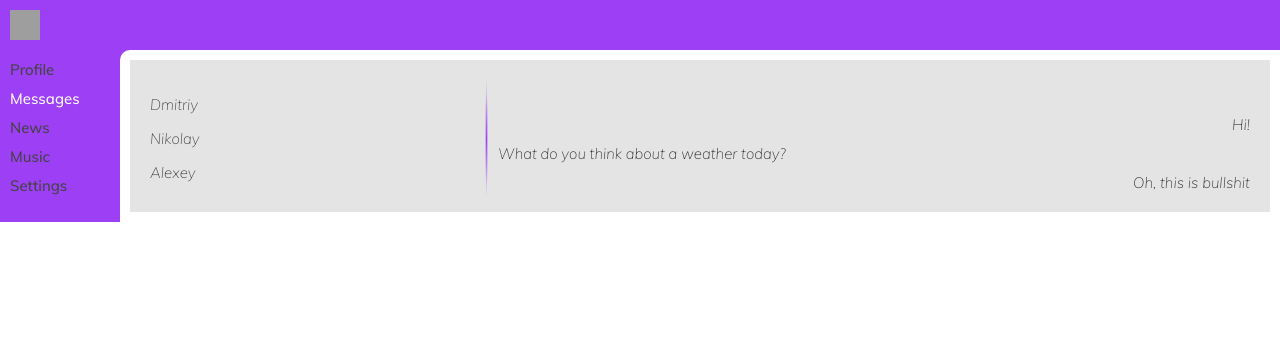
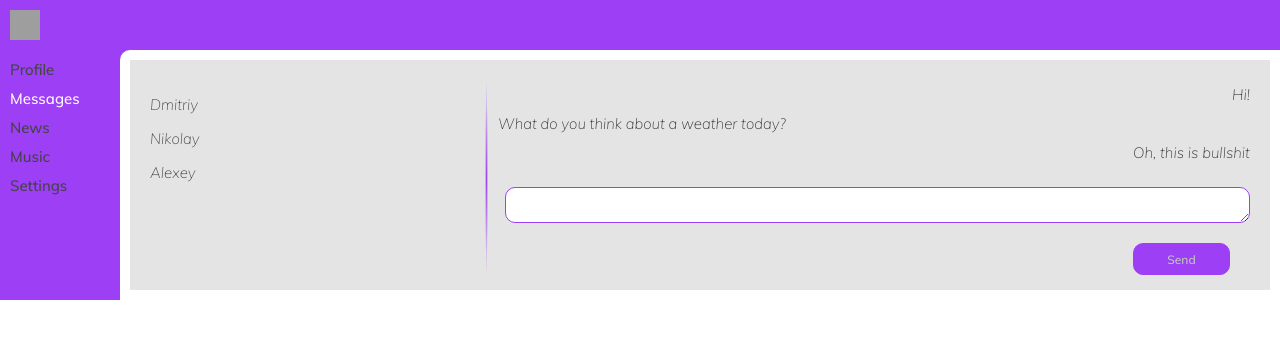
Before and after one commit to KoTuK2306/React-app, a React (Create React App) app: page /dialogs in a window 1280 px wide. Shown: the top 338 px of the page. Built offline with nearby package versions, Linux system fonts and the light colour scheme; grey boxes are pictures that could not be loaded.

Commit message:
Added textarea in messages

```diff
--- a/src/components/Dialogs/dialogs.jsx
+++ b/src/components/Dialogs/dialogs.jsx
@@ -24,8 +24,12 @@ const Dialogs = (props) =>{
                     <Line />
                     <div className = {classes.messages}>
                         {messages}
+                        <textarea className = {classes.textarea}></textarea>
+                        <div className = {classes.button}>Send</div>
                     </div>
+
                 </div>
+
             </BrowserRouter>
         );
 }
--- a/src/components/Dialogs/dialogs.module.css
+++ b/src/components/Dialogs/dialogs.module.css
@@ -15,3 +15,48 @@
     justify-content: flex-end;
     margin-right: 20px;
 }
+
+.textarea{
+    margin-top: 20px;
+    width: 96%;
+    height: 30px;
+    padding-left: 10px;
+    border: 1.25px solid rgb(157, 63, 245);
+    border-radius: 10px;
+    font-family: Mulish;
+    color: rgb(70, 70, 70);
+    transition: all 0.3s ease-in;
+}
+
+.textarea:focus{
+    border: 1.25px solid rgb(255, 93, 93);
+    border-radius: 10px;
+    outline: none;
+}
+
+.button{
+    display: flex;
+    justify-content: center;
+    align-items: center;
+    margin: 20px 20px 0 0 ;
+    padding: 5px 15px;
+    background: rgb(157, 63, 245);
+    border: 1px solid rgb(157, 63, 245);
+    border-radius: 10px;
+    height: 20px;
+    width: 65px;
+    font-size: 12px;
+    color: rgb(196, 196, 196);
+    font-family: Mulish-medium;
+    transition: all 0.3s ease-in;
+    cursor: pointer;
+    outline: none;
+}
+
+.button:hover{
+    color: black;
+    background: rgb(255, 93, 93);
+    height: 25px;
+    width: 75px;
+    border: 1px solid rgb(255, 93, 93);
+}
--- a/src/components/Profile/MyPosts/my-posts.jsx
+++ b/src/components/Profile/MyPosts/my-posts.jsx
@@ -2,21 +2,30 @@ import React, {useState} from 'react';
 import classes from './myPosts.module.css';
 
 const MyPosts = () =>{
+
     const [value, setValue] = useState("")
     const onChange = (inputValue) => {
         setValue(inputValue)
     }
+
+    const newPostElement = React.createRef();
+
+    const addPost = () =>{
+        const postText = newPostElement.current.value;
+        alert(postText);
+    }
+
     return(
         <div className = {classes.myPosts}>
             <input
-            type="text"
-            id="text"
-            name="text"
+            type = "text"
+            ref = {newPostElement}
+            name = "text"
             value={value}
-            placeholder="Enter your post"
+            placeholder = "Enter your post"
             onChange = {(event) => onChange(event.target.value)}
             className = {classes.input} />
-            <div className = {classes.button}>Add post</div>
+            <div onClick = {addPost} className = {classes.button}>Add post</div>
         </div>
     );
 }
```
